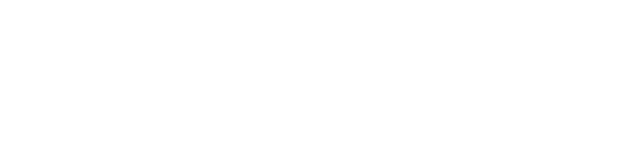
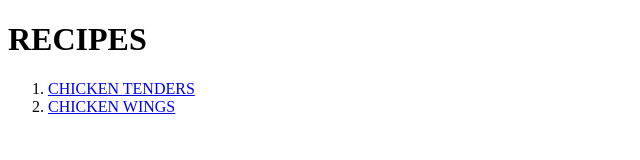
Before and after one commit to ben9lee/recipes, a plain HTML site: page index.html in a window 1280 px wide. Shown: the whole page, without its empty margins (0-640 px from the left). Drawn offline with Linux system fonts and the light colour scheme.

Commit message:
added link from mainpage to recipe page

```diff
--- a/index.html
+++ b/index.html
@@ -6,6 +6,11 @@
     <title>Odin Recipes</title>
 </head>
 <body>
+    <h1>RECIPES</h1>
+    <ol>
+        <li><a href="./actual-recipes/chicken-tender.html">CHICKEN TENDERS</a></li>
+        <li><a href="./actual-recipes/chicken-wings.html">CHICKEN WINGS</a></li>
+    </ol>
 
 </body>
 </html>
```
Also changed, not shown: actual-recipes/chicken-tender.html (+1 -0 lines), actual-recipes/chicken-wings.html (+1 -1 lines).
